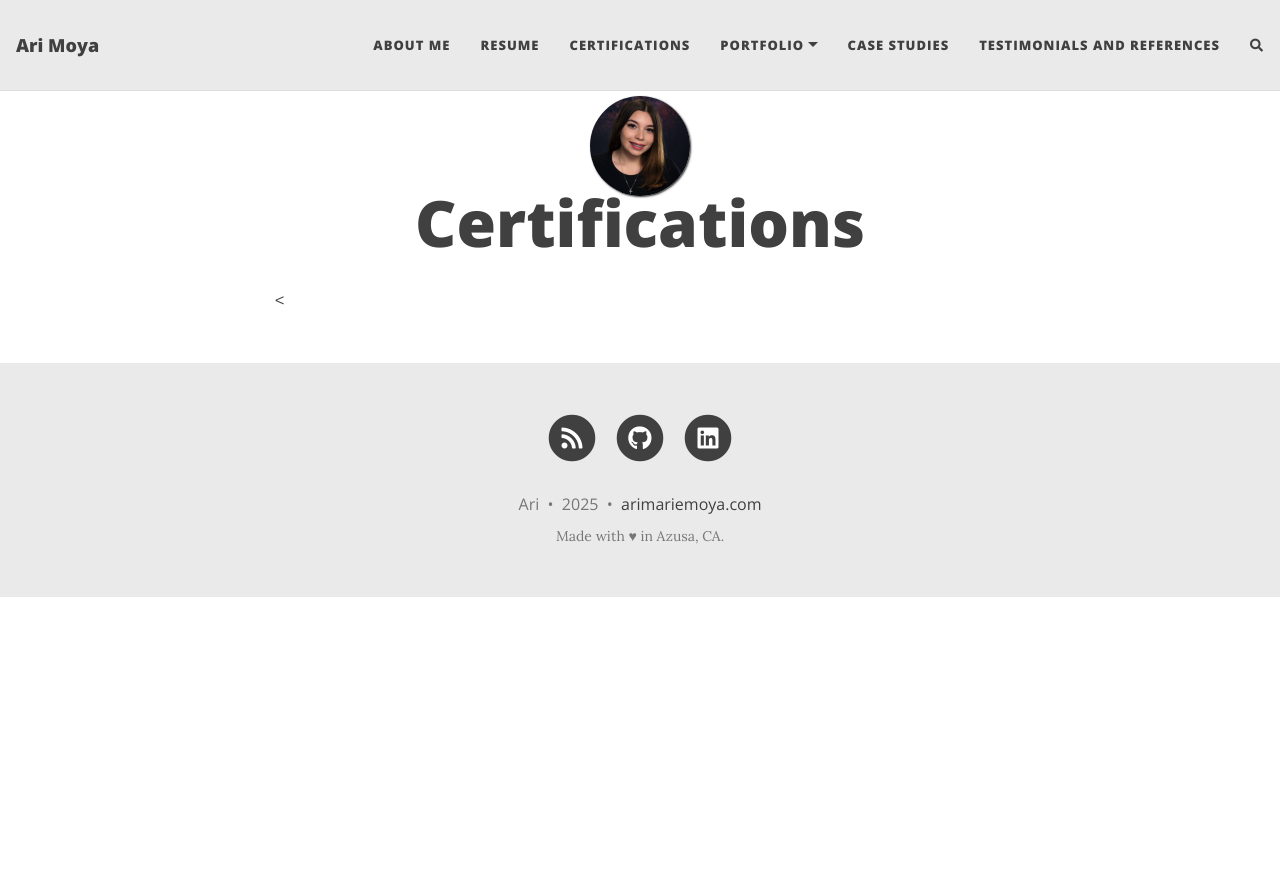
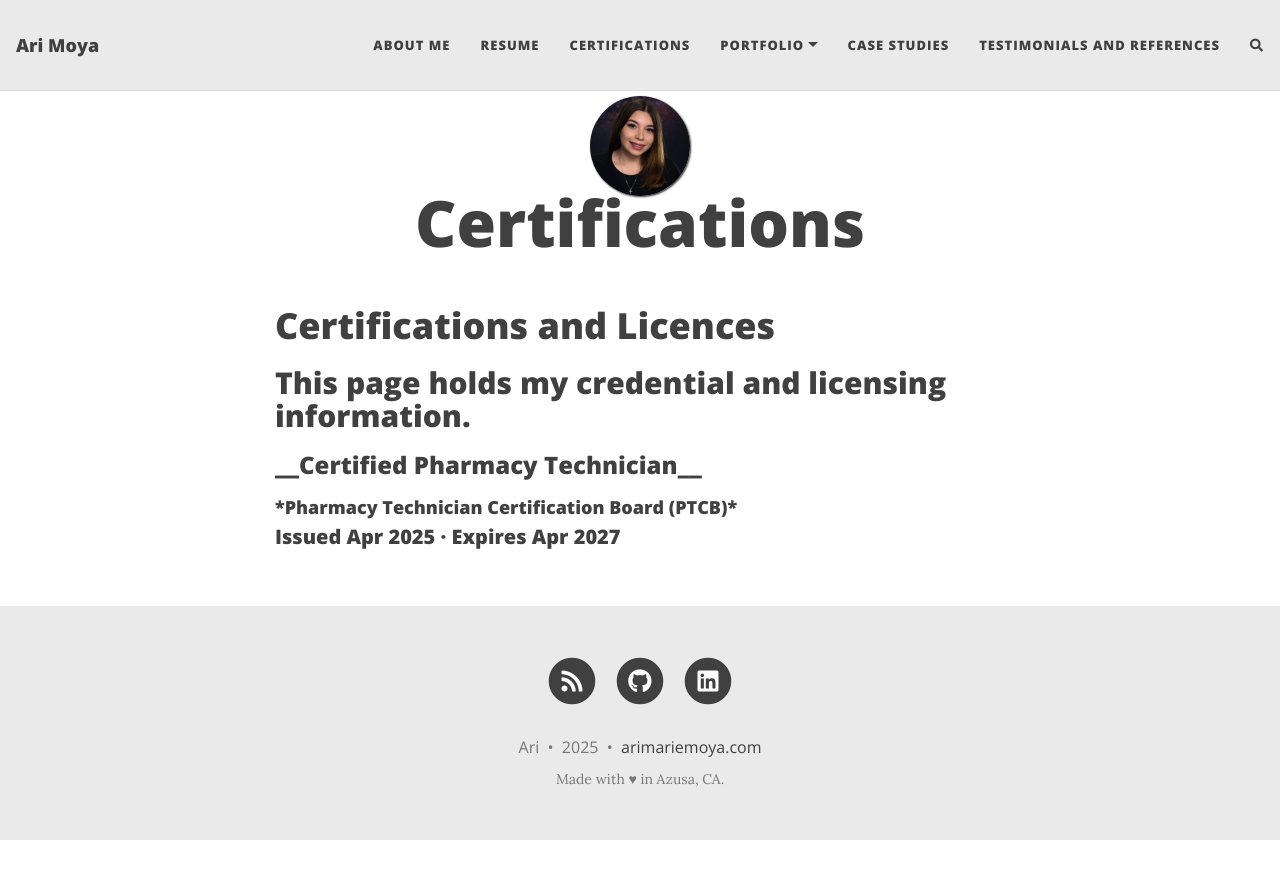
Before and after one commit to aiybusp/aiybusp.github.io, a Jekyll site: the page built from certifications.md, in a window 1280 px wide. Shown: the top 879 px of the page. Built offline with Jekyll 4.4.1, drawn with Linux system fonts in a browser that asks for light colours; nearby versions of some CDN libraries; comment, search, counter and statistics services are not loaded.

Commit message:
Update certifications.md
erm trying to get it to popuklate

```diff
--- a/certifications.md
+++ b/certifications.md
@@ -3,9 +3,10 @@ layout: page
 title: Certifications
 permalink: /certifications/
 ---
-<html lang="en">
-<head>
-  <meta charset="UTF-8">
-  <title>Certifications and Licenses</title>
-</head>
-<
+<h1>Certifications and Licences</h1>
+<h2> This page holds my credential and licensing information.</h2>
+
+
+<h3>__Certified Pharmacy Technician__</h3>
+<h4>*Pharmacy Technician Certification Board (PTCB)*</h4>
+<h5>Issued Apr 2025 · Expires Apr 2027 </h5>
```
